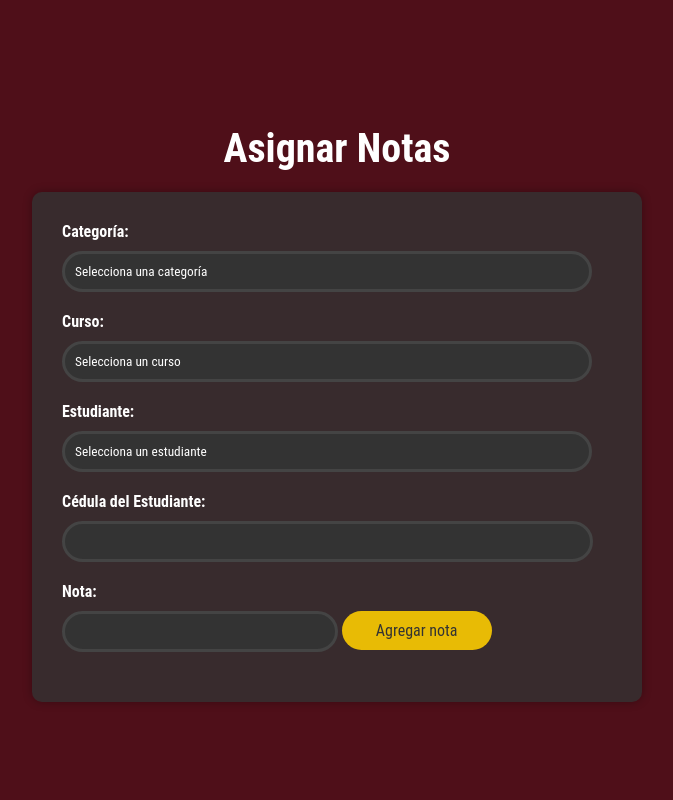
After one commit to Enma0101/Project_FlaskII, a Flask app: template app/templates/asignar_nota.html in a window 1280 px wide. The commit adds this page. Shown: the whole page, without its empty margins (303-976 px from the left). Run offline with Flask 3, Linux system fonts and the light colour scheme; the template is opened without the code that fills it, so the values that code supplies are empty.

Commit message:
templates y css valentina

```diff
--- /dev/null
+++ b/app/static/notas.css
@@ -0,0 +1,74 @@
+body {
+    font-family: 'Roboto Condensed', sans-serif;
+    background-color: #4F0F19;
+    color: #fff;
+    display: flex;
+    justify-content: center;
+    align-items: center;
+    height: 100vh;
+    margin: 0;
+    flex-direction: column;
+}
+
+h1 {
+    font-size: 2.5em;
+    margin-bottom: 20px;
+}
+
+form {
+    background-color: rgba(51, 51, 51, 0.8);
+    padding: 30px;
+    border-radius: 10px;
+    box-shadow: 0 0 10px rgba(0, 0, 0, 0.3);
+    width: 100%;
+    max-width: 550px;
+}
+
+label {
+    display: block;
+    margin-bottom: 10px;
+    font-weight: bold;
+}
+
+input[type="text"],
+input[type="date"],
+select,
+input[type="number"] {
+    width: calc(100% - 20px);
+    padding: 10px;
+    margin-bottom: 20px;
+    border: 3px solid #444;
+    border-radius: 50px;
+    background-color: #333;
+    color: #fff;
+    font-family: 'Roboto Condensed', sans-serif;
+    appearance: none;
+    -webkit-appearance: none;
+    -moz-appearance: none;
+}
+
+/* Ajuste para que el campo de cédula tenga el mismo ancho */
+#dni_estudiante {
+    width: calc(100% - 45px);
+}
+
+#campo-notas {
+    width: calc(100% - 300px);
+}
+
+.btn {
+    width: 150px;
+    background-color: #e8bb05;
+    color: #333;
+    border: none;
+    padding: 10px;
+    border-radius: 100px;
+    cursor: pointer;
+    transition: background-color 0.5s;
+    font-size: 16px;
+    font-family: 'Roboto Condensed', sans-serif;
+}
+
+.btn:hover {
+    background-color: #d4a105;
+}
--- /dev/null
+++ b/app/templates/asignar_nota.html
@@ -0,0 +1,93 @@
+<!DOCTYPE html>
+<html lang="en">
+<head>
+    <meta charset="UTF-8">
+    <meta name="viewport" content="width=device-width, initial-scale=1.0">
+    <title>Asignar Notas</title>
+    <link rel="stylesheet" href="{{ url_for('static', filename='notas.css') }}">
+</head>
+<body>
+    <h1>Asignar Notas</h1>
+    <form id="nota-form" action="/asignar_nota" method="POST">
+        <div>
+            <label for="categoria">Categoría:</label>
+            <select id="categoria" name="categoria" required>
+                <option value="">Selecciona una categoría</option>
+                {% for categoria in categorias %}
+                    <option value="{{ categoria.id_categoria }}">{{ categoria.nombre }}</option>
+                {% endfor %}
+            </select>
+        </div>
+        <div>
+            <label for="curso">Curso:</label>
+            <select id="curso" name="curso" required>
+                <option value="">Selecciona un curso</option>
+            </select>
+        </div>
+        <div>
+            <label for="estudiante">Estudiante:</label>
+            <select id="estudiante" name="estudiante" required>
+                <option value="">Selecciona un estudiante</option>
+            </select>
+        </div>
+        <div>
+            <label for="dni_estudiante">Cédula del Estudiante:</label>
+            <input type="text" id="dni_estudiante" name="dni_estudiante" readonly>
+        </div>
+        <form>
+            <div>
+                <label for="campo-notas">Nota:</label>
+                <input type="number" id="campo-notas" name="nota" required>
+                <button type="button" class="btn">Agregar nota</button>
+            </div>
+        </form>
+    </form>
+
+    <script>
+        //JS para la extraccion de datos
+        document.getElementById('categoria').addEventListener('change', function() {
+            var categoriaId = this.value;
+            fetch(`/get_cursos_by_categoria/${categoriaId}`)
+                .then(response => response.json())
+                .then(data => {
+                    var cursoSelect = document.getElementById('curso');
+                    cursoSelect.innerHTML = '<option value="">Selecciona un curso</option>';
+                    data.forEach(curso => {
+                        var option = document.createElement('option');
+                        option.value = curso.id_curso;
+                        option.textContent = curso.nombre_curso;
+                        cursoSelect.appendChild(option);
+                    });
+                })
+                .catch(error => console.error('Error:', error));
+        });
+
+        document.getElementById('curso').addEventListener('change', function() {
+            var cursoId = this.value;
+            fetch(`/get_estudiantes_by_curso/${cursoId}`)
+                .then(response => response.json())
+                .then(data => {
+                    var estudianteSelect = document.getElementById('estudiante');
+                    estudianteSelect.innerHTML = '<option value="">Selecciona un estudiante</option>';
+                    data.forEach(estudiante => {
+                        var option = document.createElement('option');
+                        option.value = estudiante.id_estudiante;
+                        option.textContent = `${estudiante.nombre} ${estudiante.apellido}`;
+                        estudianteSelect.appendChild(option);
+                    });
+                })
+                .catch(error => console.error('Error:', error));
+        });
+
+        document.getElementById('estudiante').addEventListener('change', function() {
+            var estudianteId = this.value;
+            fetch(`/get_dni_by_estudiante/${estudianteId}`)
+                .then(response => response.json())
+                .then(data => {
+                    document.getElementById('dni_estudiante').value = data.dni_estudiante;
+                })
+                .catch(error => console.error('Error:', error));
+        });
+    </script>
+</body>
+</html>
--- a/app/templates/index.html
+++ b/app/templates/index.html
@@ -101,6 +101,8 @@
             <li><a href="/add_estudiante">Registrar Estudiante</a></li>
             <li><a href="/estudiantes">Lista de Estudiantes</a></li>
             <li><a href="/add_profesor">Registrar Profesor</a></li>
+            <li><a href="/matricula">Matricula</a></li>
+            <li><a href="/asignar_nota">Asignar Notas</a></li>
             <li><a href="/profesores">Lista de Profesores</a></li>
             <li><a href="/categorias">Lista de Categorías</a></li>
         </ul>
--- a/app/views_P.py
+++ b/app/views_P.py
@@ -439,5 +439,9 @@ def edit_curso(id_curso):
 
 
 
+
+
+
+
 if __name__ == '__main__':
     app.run(debug=True)
```
Also changed, not shown: app/static/matricula.css (added, +60 -0 lines), app/templates/matricula.html (added, +80 -0 lines).
